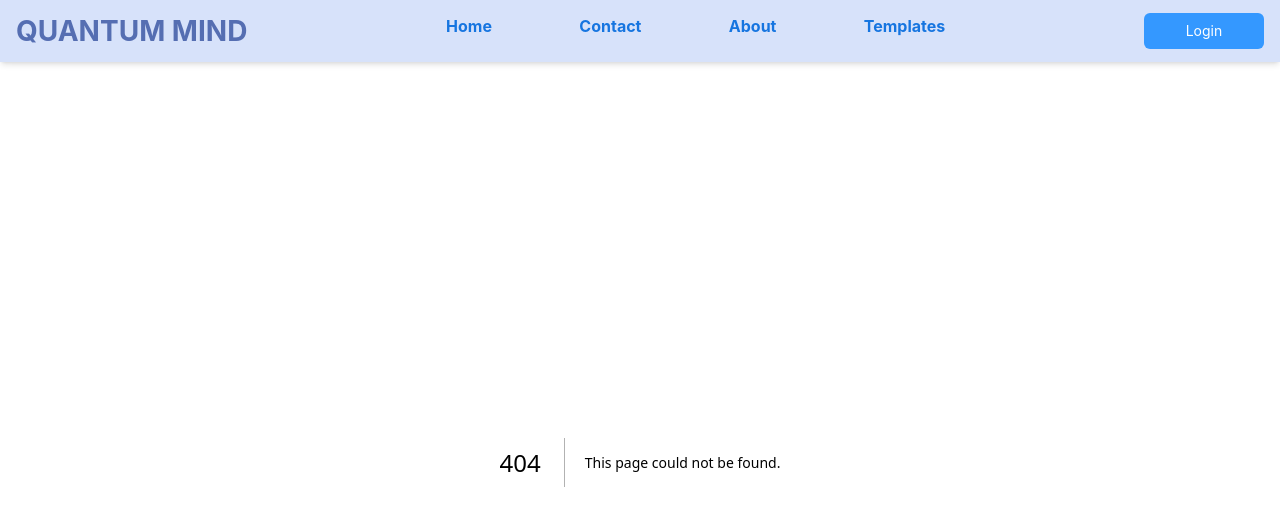
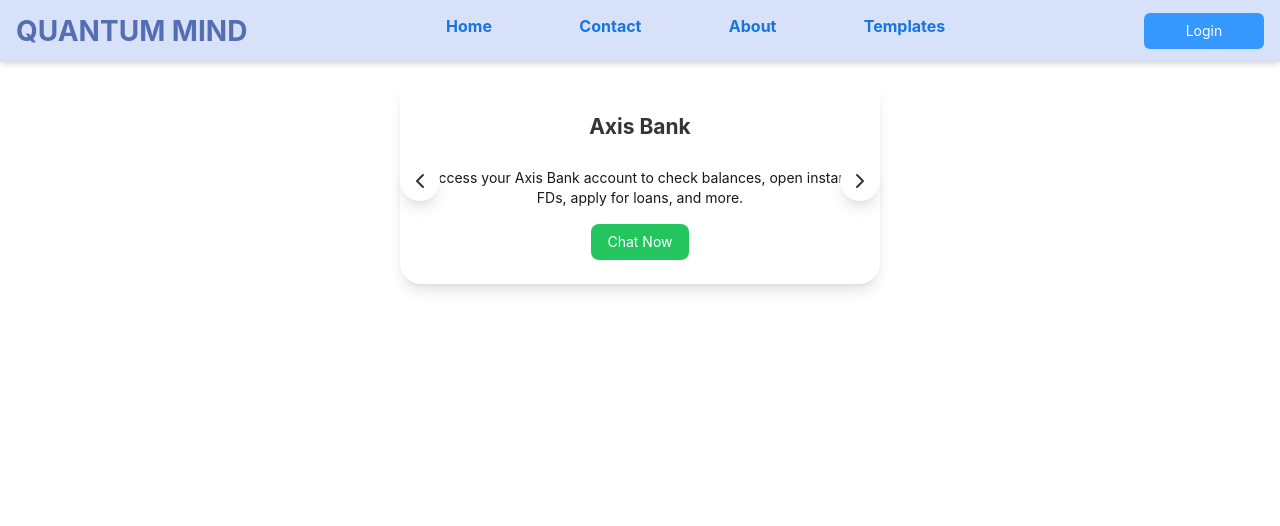
Before and after one commit to QuantumMind07/quantummind-website, a Next.js app in the folder frontend/: page /Templates in a window 1280 px wide. Before the commit this address had no page. Shown: the top 526 px of the page. Built offline with nearby package versions, Linux system fonts and the light colour scheme.

Commit message:
Added Tenplates

```diff
--- a/frontend/package.json
+++ b/frontend/package.json
@@ -13,7 +13,9 @@
     "@emotion/styled": "^11.14.0",
     "@mui/icons-material": "^6.4.7",
     "@mui/material": "^6.4.7",
+    "framer-motion": "^12.5.0",
     "gsap": "^3.12.7",
+    "lucide-react": "^0.483.0",
     "next": "15.1.7",
     "react": "^19.0.0",
     "react-dom": "^19.0.0",
--- /dev/null
+++ b/frontend/src/app/Templates/main.js
@@ -0,0 +1,64 @@
+"use client";
+import React, { useEffect, useState } from "react";
+import { motion, AnimatePresence } from "framer-motion";
+import { ChevronLeft, ChevronRight } from "lucide-react";
+
+const bots = [
+    { name: "Qlink", link: "https://api.whatsapp.com/send/?phone=QLinkNumber&text=Hi", description: "An intelligent WhatsApp bot for booking appointments, searching products, and notifying friends with AI-powered calls." },
+    { name: "Axis Bank", link: "https://api.whatsapp.com/send/?phone=917036165000&text=Hi", description: "Access your Axis Bank account to check balances, open instant FDs, apply for loans, and more." },
+    { name: "Country Delight", link: "https://api.whatsapp.com/send/?phone=919107845105&text=Hi", description: "Order and pay for fresh Country Delight products directly through WhatsApp." },
+    { name: "Pristyn Care", link: "https://api.whatsapp.com/send/?phone=917428091471&text=Hi", description: "Easily book medical appointments with Pristyn Care for your health needs." },
+    { name: "Maggi Arabia", link: "https://api.whatsapp.com/send/?phone=971501889896&text=Hi", description: "Discover and learn delicious recipes from Maggi Arabia right on WhatsApp." },
+    { name: "Emaar Entertainment", link: "https://api.whatsapp.com/send/?phone=971800368378246&text=Hi", description: "Book tickets for shows and events at Emaar Entertainment directly through WhatsApp." },
+];
+
+export function Carousel() {
+  const [index, setIndex] = useState(0);
+
+  const nextSlide = () => setIndex((prev) => (prev + 1) % bots.length);
+  const prevSlide = () => setIndex((prev) => (prev - 1 + bots.length) % bots.length);
+
+  useEffect(() => {
+    const interval = setInterval(nextSlide, 3000);
+    return () => clearInterval(interval);
+  }, []);
+
+  return (
+    <div className="w-full max-w-lg mx-auto p-4 relative">
+      <AnimatePresence mode="wait">
+        <motion.div
+          key={index}
+          initial={{ opacity: 0, x: 50 }}
+          animate={{ opacity: 1, x: 0 }}
+          exit={{ opacity: 0, x: -50 }}
+          transition={{ duration: 0.5 }}
+          className="bg-white rounded-2xl shadow-lg p-6 text-center space-y-4"
+        >
+          <h2 className="text-2xl font-bold">{bots[index].name}</h2>
+          <p className="text-gray-600">{bots[index].description}</p>
+          <a
+            href={bots[index].link}
+            target="_blank"
+            rel="noopener noreferrer"
+            className="inline-block bg-green-500 text-white px-4 py-2 rounded-lg hover:bg-green-600 transition"
+          >
+            Chat Now
+          </a>
+        </motion.div>
+      </AnimatePresence>
+      {/* Navigation Arrows */}
+      <button
+        onClick={prevSlide}
+        className="absolute top-1/2 left-4 transform -translate-y-1/2 bg-white p-2 rounded-full shadow-lg hover:bg-gray-100"
+      >
+        <ChevronLeft size={24} />
+      </button>
+      <button
+        onClick={nextSlide}
+        className="absolute top-1/2 right-4 transform -translate-y-1/2 bg-white p-2 rounded-full shadow-lg hover:bg-gray-100"
+      >
+        <ChevronRight size={24} />
+      </button>
+    </div>
+  );
+}
--- /dev/null
+++ b/frontend/src/app/Templates/page.js
@@ -0,0 +1,10 @@
+import React from 'react';
+import { Carousel } from './main';
+
+export default function Page() {
+  return (
+    <div>
+      <Carousel />
+    </div>
+  );
+}
```
Also changed, not shown: 2 other files (tests, documents, lock files or other folders).
